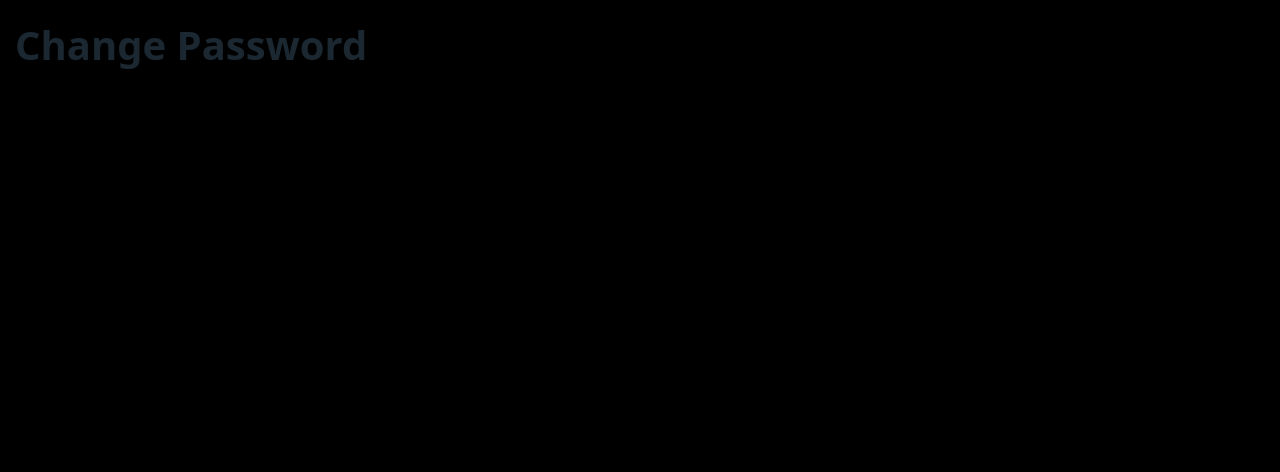
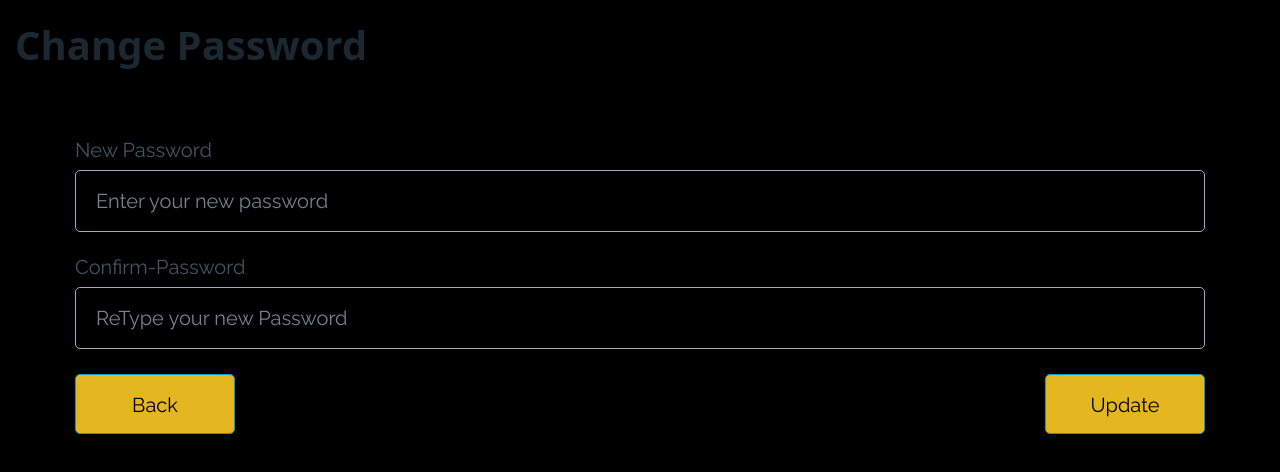
Before and after one commit to priyavarshini-mediwave/movie-api-frontend, a React (Vite) app in the folder app/: page /users/forgot-passwordChange/1 in a window 1280 px wide. Shown: the top 472 px of the page. Built offline with nearby package versions, Linux system fonts and the light colour scheme.

Commit message:
update password

```diff
--- a/app/src/App.css
+++ b/app/src/App.css
@@ -412,7 +412,7 @@ body {
 }
 .forgotPwdSubmitDiv {
   display: flex;
-  justify-content: right;
+  justify-content: space-between;
 }
 .forgotPwdSubmit {
   width: 160px;
@@ -438,9 +438,15 @@ body {
   background-color: #f6f4f2;
   /* background-color: #f5efd9; */
 }
-.otpsubmitBtnDiv {
+.otpsubmitBtnsDiv {
   display: flex;
-  justify-content: right;
+  justify-content: space-between;
+}
+.cancelBtn {
+  width: 160px;
+  height: 60px;
+  background-color: #e4b721;
+  color: black;
 }
 .otpValueSubmitBtn {
   width: 160px;
--- a/app/src/Interfaces/interfaces.ts
+++ b/app/src/Interfaces/interfaces.ts
@@ -63,6 +63,9 @@ interface ISendOtpPayload {
 interface IOtpVerify {
   otp: number;
 }
+interface IchangePwd {
+  user_password: string;
+}
 export type {
   ILayout,
   IUserForm,
@@ -77,4 +80,5 @@ export type {
   IPasswordUpdate,
   ISendOtpPayload,
   IOtpVerify,
+  IchangePwd,
 };
--- a/app/src/pages/ForgotPassword.tsx
+++ b/app/src/pages/ForgotPassword.tsx
@@ -1,9 +1,19 @@
 import { useState } from "react";
+import { Link } from "react-router-dom";
 import Layout from "../components/Layout";
-import OtpValidation from "./OtpValidation";
+import Modal from "../components/Modal";
 import { sendOtpApi } from "../services/api";
 import { useNavigate } from "react-router-dom";
+import { IShowError } from "../Interfaces/interfaces";
 const FogotPassword = () => {
+  const [showModal, setShowModal] = useState(false);
+  const [showModalMsg, setShowModalMsg] = useState<IShowError>({
+    action: "",
+    msg: "",
+  });
+  const toggleModal = () => {
+    setShowModal((prevShowModal) => !prevShowModal);
+  };
   const navigate = useNavigate();
   const [email, setEmail] = useState("");
 
@@ -29,8 +39,14 @@ const FogotPassword = () => {
         navigate(`/users/otp-validation/${Navuser_id}`);
         setEmail("");
       }
-    } catch (error) {
+    } catch (error: any) {
       console.log(error);
+      setShowModal(true);
+      console.log(error.message);
+      setShowModalMsg({
+        action: "Unable to send mail",
+        msg: error.response.data.message,
+      });
     }
   }
   return (
@@ -48,10 +64,16 @@ const FogotPassword = () => {
               required
             ></input>
             <div className="forgotPwdSubmitDiv">
+              <Link to="/login" role="button" className="cancelBtn">
+                Back
+              </Link>
               <button type="submit" className="forgotPwdSubmit">
                 Send Otp
               </button>
             </div>
+            {showModal && (
+              <Modal errorMsg={showModalMsg} closeModal={toggleModal} />
+            )}
           </form>
         </div>
       </Layout>
--- a/app/src/pages/ForgotPasswordUpdate.tsx
+++ b/app/src/pages/ForgotPasswordUpdate.tsx
@@ -1,7 +1,132 @@
+import { useState } from "react";
+import Layout from "../components/Layout";
+import { Link, useNavigate, useParams } from "react-router-dom";
+import Modal from "../components/Modal";
+import Loading from "../components/Loading";
+import { IShowError } from "../Interfaces/interfaces";
+import { changePwdApi } from "../services/api";
+
 const ForgotPasswordUpdate = () => {
+  const [newPass, setNewPass] = useState("");
+  const { user_id } = useParams();
+  const navigate = useNavigate();
+  const [isLoading, setIsLoading] = useState(false);
+  const [showModal, setShowModal] = useState(false);
+  const [showModalMsg, setShowModalMsg] = useState<IShowError>({
+    action: "",
+    msg: "",
+  });
+  const toggleModal = () => {
+    setShowModal((prevShowModal) => !prevShowModal);
+  };
+  const [conPass, setConpass] = useState("");
+  const [passError, setPassError] = useState({
+    error: "",
+    show: false,
+  });
+  function handleconfirmPassword(e: React.ChangeEvent<HTMLInputElement>) {
+    const { value } = e.target;
+    setConpass(value);
+  }
+  function handleInputChange(e: React.ChangeEvent<HTMLInputElement>) {
+    const { name, value } = e.target;
+    setNewPass(value);
+  }
+  const handlepwdForm = (e: React.FormEvent<HTMLFormElement>) => {
+    e.preventDefault();
+    handlePwdChangetoDB(newPass);
+  };
+  async function handlePwdChangetoDB(newPass: string) {
+    try {
+      setIsLoading(true);
+      if (conPass === newPass) {
+        try {
+          const ChangePasswordPayload = {
+            user_password: newPass,
+          };
+          {
+            isLoading ? <Loading /> : <></>;
+          }
+          const changenewPwd = await changePwdApi(
+            ChangePasswordPayload,
+            user_id || ""
+          );
+          console.log("changenewPwd", changenewPwd);
+          if (changenewPwd) {
+            navigate("/login");
+            setNewPass("");
+          } else {
+            setShowModalMsg({
+              action: "failed",
+              msg: "Password Not updated",
+            });
+          }
+        } catch (error: any) {
+          console.log("Errored", error);
+          setShowModalMsg({
+            action: "failed",
+            msg: error.response.data.message,
+          });
+        } finally {
+          setIsLoading(false);
+          toggleModal();
+        }
+      } else {
+        setPassError({
+          ...passError,
+          error: "Password does not match",
+          show: true,
+        });
+      }
+    } catch (error) {
+      console.log(error);
+    }
+  }
   return (
     <>
       <h1>Change Password</h1>
+      <Layout title="Change Password">
+        <div>
+          <form className="changePwdForm" onSubmit={(e) => handlepwdForm(e)}>
+            <label htmlFor="new_password">New Password</label>
+            <input
+              type="password"
+              name="new_password"
+              id="user_password"
+              placeholder="Enter your new password"
+              onChange={(e) => handleInputChange(e)}
+              required
+            ></input>
+            <label htmlFor="confirm-password">
+              Confirm-Password
+              <input
+                type="password"
+                id="confirm-password"
+                name="confirm-password"
+                placeholder="ReType your new Password"
+                onChange={handleconfirmPassword}
+                required
+              />
+              {passError.show && (
+                <p style={{ color: "red" }}>{passError.error}</p>
+              )}
+            </label>
+
+            <div className="changePasswordBtns">
+              <Link to="/login" role="button" className="cancelBtn">
+                Back
+              </Link>
+
+              <button type="submit" className="changePassword">
+                Update
+              </button>
+            </div>
+            {showModal && (
+              <Modal errorMsg={showModalMsg} closeModal={toggleModal} />
+            )}
+          </form>
+        </div>
+      </Layout>
     </>
   );
 };
--- a/app/src/pages/OtpValidation.tsx
+++ b/app/src/pages/OtpValidation.tsx
@@ -1,9 +1,20 @@
-import { useNavigate, useParams } from "react-router-dom";
+import { useNavigate, useParams, Link } from "react-router-dom";
+
 import Layout from "../components/Layout";
+import Modal from "../components/Modal";
+import { IShowError } from "../Interfaces/interfaces";
 import { useState } from "react";
 import { verifyOTPApi } from "../services/api";
 
 const OtpValidation = () => {
+  const [showModal, setShowModal] = useState(false);
+  const [showModalMsg, setShowModalMsg] = useState<IShowError>({
+    action: "",
+    msg: "",
+  });
+  const toggleModal = () => {
+    setShowModal((prevShowModal) => !prevShowModal);
+  };
   const navigate = useNavigate();
   const [otp, setOtp] = useState(0);
   const { user_id } = useParams();
@@ -28,8 +39,14 @@ const OtpValidation = () => {
         navigate(`/users/forgot-passwordChange/${user_id}`);
         setOtp(0);
       }
-    } catch (error) {
+    } catch (error: any) {
       console.log(error);
+      setShowModal(true);
+      console.log(error.message);
+      setShowModalMsg({
+        action: "Unable to send mail",
+        msg: error.response.data.message,
+      });
     }
   }
   return (
@@ -53,11 +70,17 @@ const OtpValidation = () => {
               required
               onChange={(e) => handleInputChange(e)}
             ></input>
-            <div className="otpsubmitBtnDiv">
+            <div className="otpsubmitBtnsDiv">
+              <Link to="/login" role="button" className="cancelBtn">
+                Back
+              </Link>
               <button type="submit" className="otpValueSubmitBtn">
                 Submit
               </button>
             </div>
+            {showModal && (
+              <Modal errorMsg={showModalMsg} closeModal={toggleModal} />
+            )}
           </form>
         </div>
       </Layout>
--- a/app/src/services/api.ts
+++ b/app/src/services/api.ts
@@ -8,6 +8,7 @@ import {
   IPasswordUpdate,
   ISendOtpPayload,
   IOtpVerify,
+  IchangePwd,
 } from "../Interfaces/interfaces";
 //import { IMovieAdd } from "../Interfaces/Interface";
 const axiosInstance = axios.create({
@@ -40,6 +41,12 @@ export const sendOtpApi = (payload: ISendOtpPayload) => {
 };
 export const verifyOTPApi = (payload: IOtpVerify, user_id: string) => {
   return axiosInstance.post(`/users/otp-validation/${user_id}`, payload);
+};
+export const changePwdApi = (payload: IchangePwd, user_id: string) => {
+  return axiosInstance.patch(
+    `/users/forgot-passwordChange/${user_id}`,
+    payload
+  );
 };
 export const viewUserInfo = () => {
   return axiosInstance.get("/users/userInfo", setHeaders());
```
